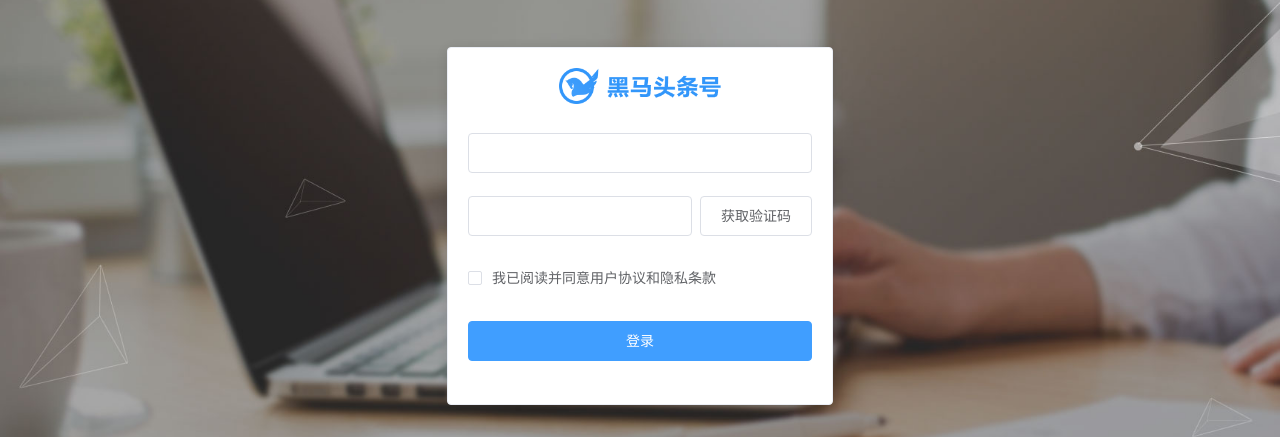
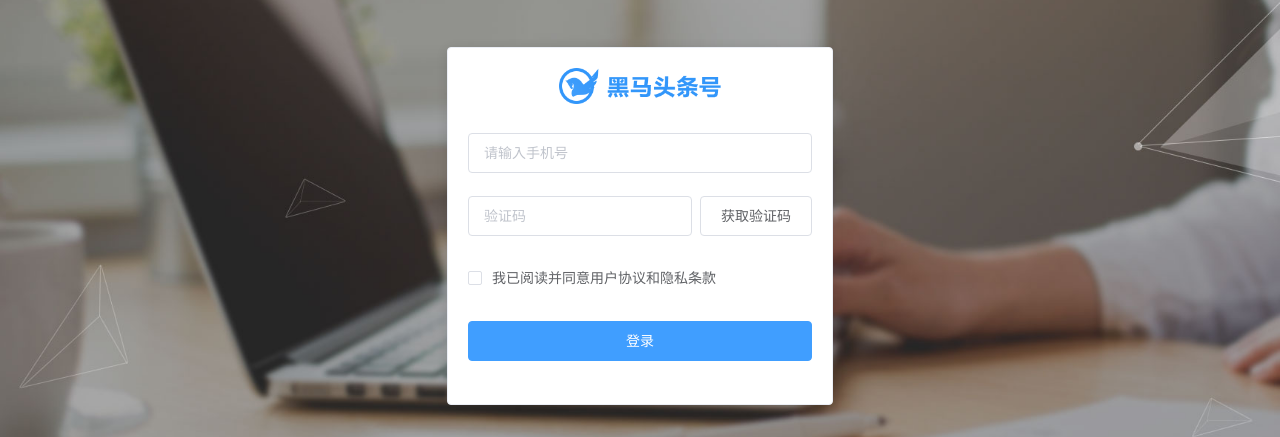
Before and after one commit to YuanS1119/toutiao-81, a Vue app: page /login in a window 1280 px wide. Shown: the part 174-611 px from the top of the page. Built offline with nearby package versions, Linux system fonts and the light colour scheme; the HTML template or start-up script is replaced by a standard one.

Commit message:
表单校验完成

```diff
--- a/src/views/login/index.vue
+++ b/src/views/login/index.vue
@@ -6,19 +6,19 @@
             <img src="../../assets/img/logo_index.png" alt="">
         </div>
         <!-- loginform表单 -->
-<el-form :model="fromData" class="loginForm">
-    <el-form-item>
-        <el-input></el-input>
+        <el-form :model="formData" class="loginForm" :rules="rules" ref="form">
+            <el-form-item prop="mobile">
+                <el-input placeHolder="请输入手机号" v-model="formData.mobile"></el-input>
+            </el-form-item>
+            <el-form-item prop="code">
+                <el-input style="width:65%;" placeholder="验证码" v-model="formData.code"></el-input>
+                <el-button style="float:right">获取验证码</el-button>
+            </el-form-item>
+            <el-form-item prop="check">
+                <el-checkbox v-model="formData.check">我已阅读并同意<a>用户协议</a>和<a>隐私条款</a></el-checkbox>
             </el-form-item>
             <el-form-item>
-        <el-input style="width:65%;"></el-input>
-        <el-button style="float:right">获取验证码</el-button>
-    </el-form-item>
-    <el-form-item>
-        <el-checkbox v-model="checked">我已阅读并同意<a>用户协议</a>和<a>隐私条款</a></el-checkbox>
-    </el-form-item>
-    <el-form-item>
-        <el-button type="primary" style="width:100%">登录</el-button>
+                <el-button type="primary" style="width:100%" @click="isAgree">登录</el-button>
             </el-form-item>
         </el-form>
     </el-card>
@@ -27,6 +27,47 @@
 
 <script>
 export default {
+  data () {
+    var func = function (rules, value, callback) {
+      if (value) {
+        callback()
+      } else {
+        callback(new Error('请同意此条款'))
+      }
+    }
+    return {
+      formData: {
+        mobile: '',
+        code: '',
+        check: false
+      },
+      rules: {
+        mobile: [
+          { required: true, message: '请输入手机号', trigger: 'blur' }, // 输入为null，undefined，‘’，
+          { len: 11, message: '请输入正确的手机号' },
+          { pattern: /^1[3456789]\d{9}$/, message: '手机号格式错误' }
+
+        ],
+        code: [
+          { required: true, message: '请输入验证码', trigger: 'blur' },
+          { pattern: /^\d{6}$/, message: '验证码必须是6位数字' }
+
+        ],
+        check: [
+          { validator: func }
+        ]
+      }
+    }
+  },
+  methods: {
+    isAgree () {
+      this.$refs.form.validate(isOK => {
+        // if (isOK) {
+
+        // }
+      })
+    }
+  }
 
 }
 </script>
```
Lines whose indentation alone changed are shown as unchanged.
